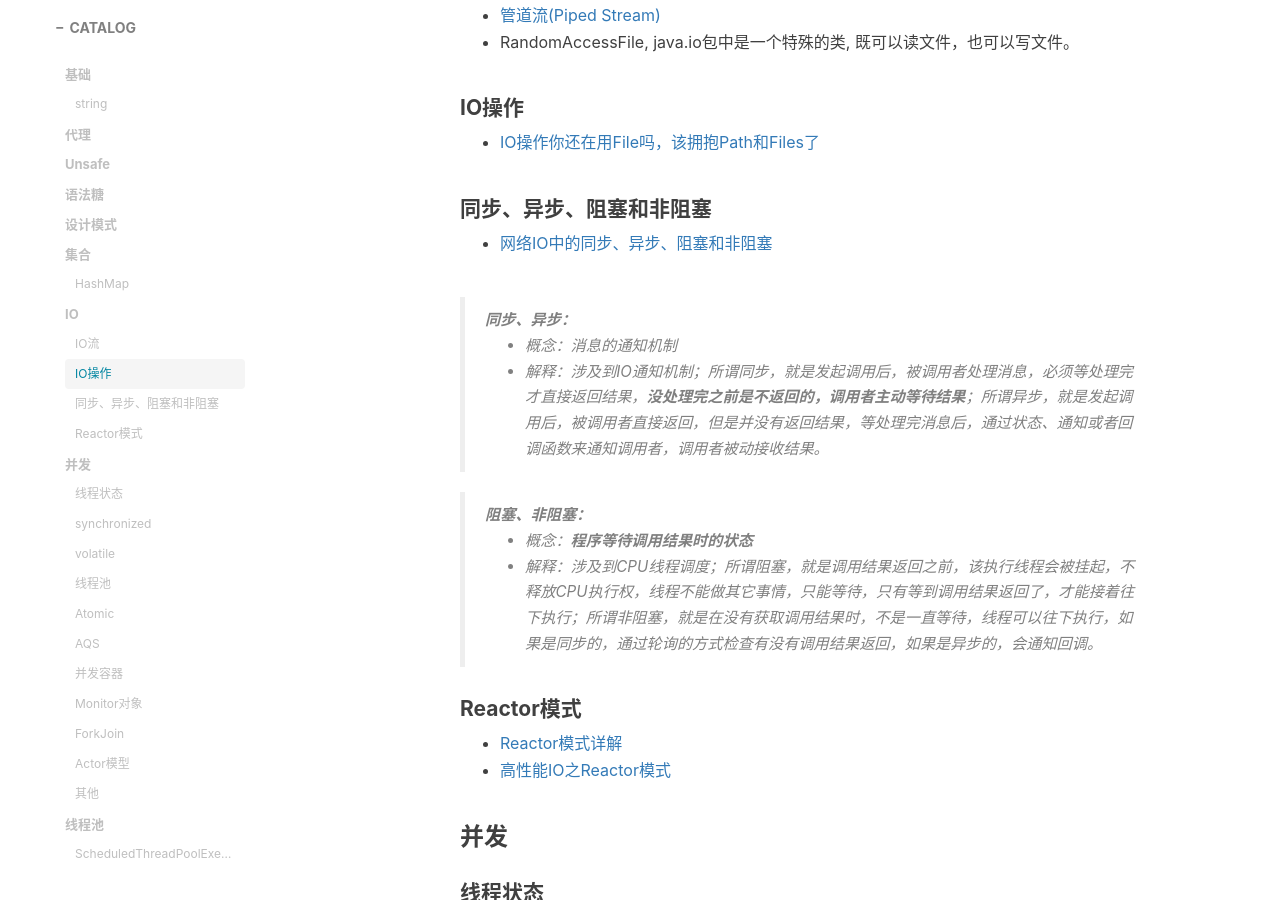
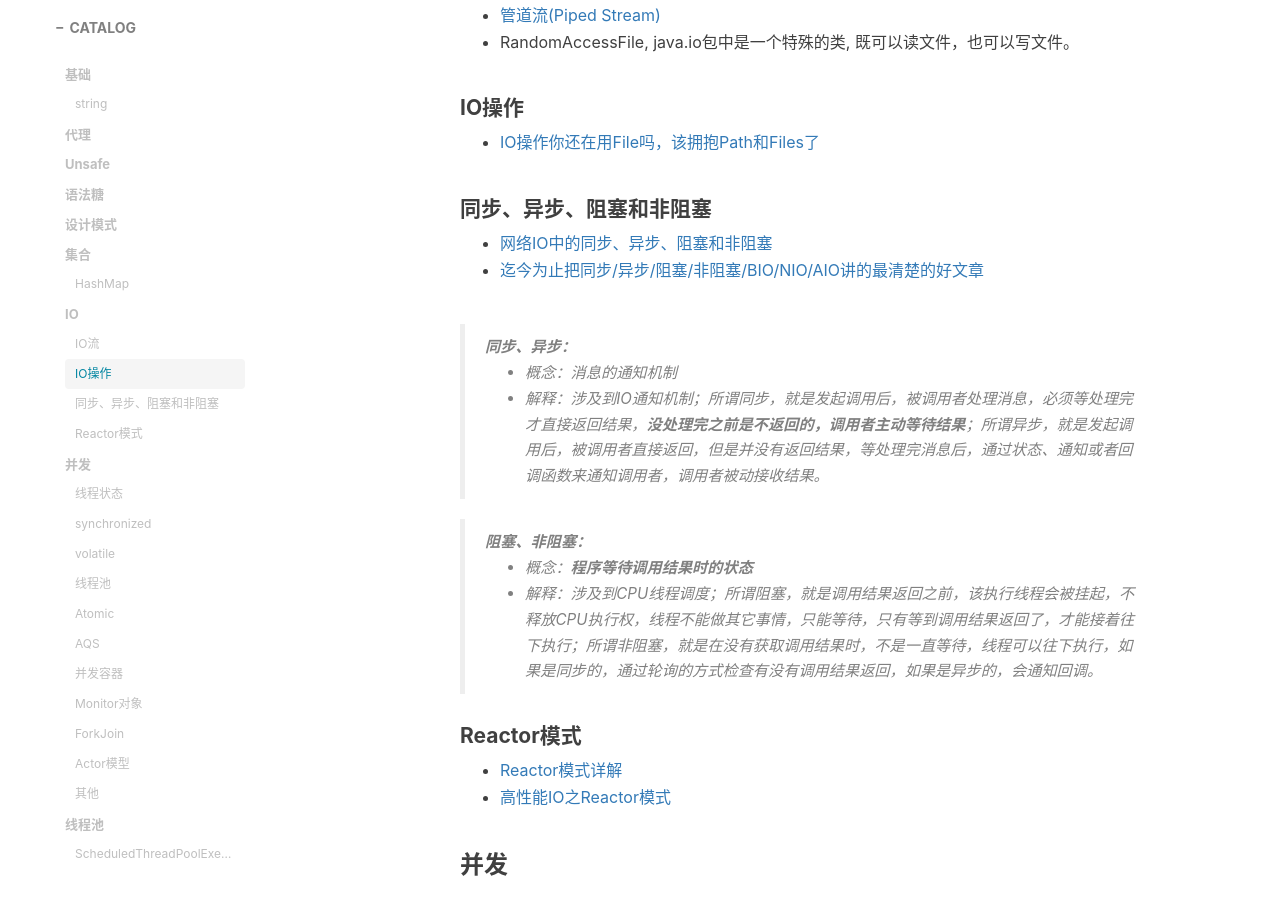
Before and after one commit to Ariescat/blog, a Jekyll site: the page built from docs/Java.md, in a window 1280 px wide and 900 px high, scrolled down 1940 px. Built offline with Jekyll 4.4.1, drawn with Linux system fonts in a browser that asks for light colours; nearby versions of some CDN libraries; comment, search, counter and statistics services are not loaded.

Commit message:
同步/异步/阻塞/非阻塞/BIO/NIO/AIO

```diff
--- a/docs/Java.md
+++ b/docs/Java.md
@@ -59,6 +59,7 @@ Cglib动态代理
 
 #### 同步、异步、阻塞和非阻塞
 * [网络IO中的同步、异步、阻塞和非阻塞](https://drugbean.club/2019/02/14/%E7%BD%91%E7%BB%9CIO%E4%B8%AD%E7%9A%84%E5%90%8C%E6%AD%A5-%E5%BC%82%E6%AD%A5-%E9%98%BB%E5%A1%9E%E5%92%8C%E9%9D%9E%E9%98%BB%E5%A1%9E/)
+* [迄今为止把同步/异步/阻塞/非阻塞/BIO/NIO/AIO讲的最清楚的好文章](https://juejin.im/post/5cff70c0f265da1ba56b14fd)
 
 > **同步、异步：**
 > * 概念：消息的通知机制
```
